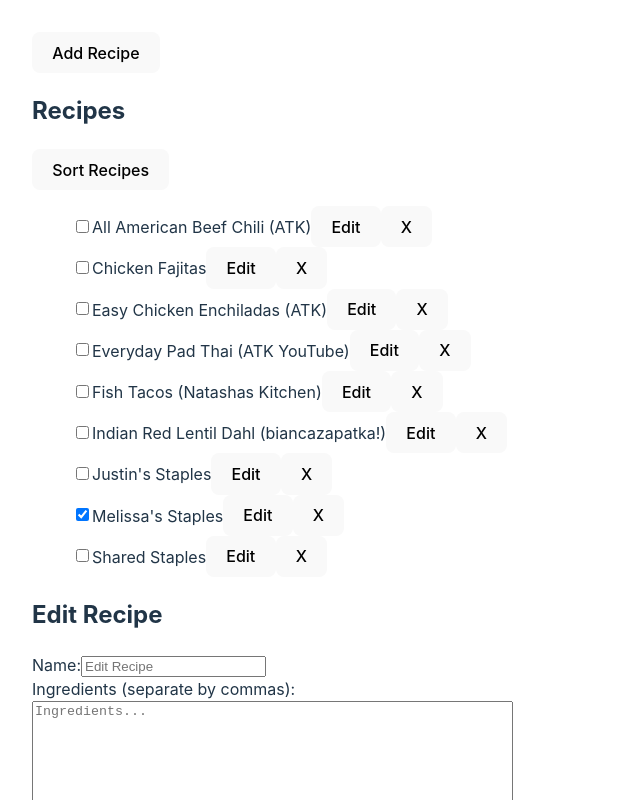
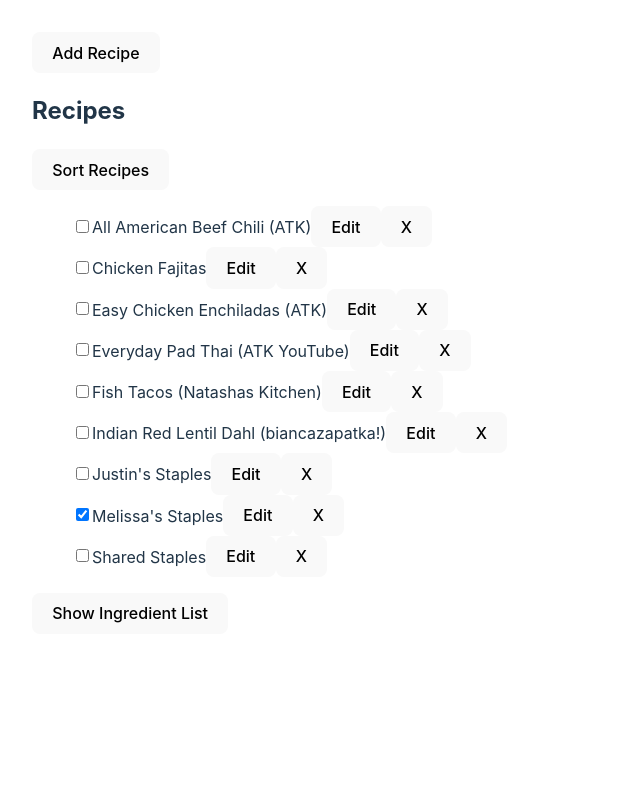
Before and after one commit to justinmcarlson/react-meal-plan-app, a React (Vite) app: page / in a window 1280 px wide. Shown: the top 800 px of the page, without its empty margins (0-640 px from the left). Built offline with nearby package versions, Linux system fonts and the light colour scheme.

Commit message:
Add Modals to EditRecipe, IngredientsList, NewRecipe. Add Copy to Clipboard to Ingredient List.

```diff
--- a/src/Container/App.jsx
+++ b/src/Container/App.jsx
@@ -65,6 +65,21 @@ export default function App() {
     } // Add the new recipe to the allRecipes state
     setAllRecipes((prevRecipes) => [newRecipe, ...prevRecipes]);
     setNewRecipe({});
+    closeModal("newRecipeDialog");
+  };
+
+  function closeModal(modalId) {
+    // console.log('closing modal');
+    const dialog = document.getElementById(modalId);
+    if(dialog) {
+      dialog.close();
+    }
+  };
+  function openModal(modalId) {
+    const dialog = document.getElementById(modalId);
+    if (dialog) {
+      dialog.showModal();
+    }
   };
 
   const handleCheckedChange = (recipeId, isChecked) => {
@@ -98,6 +113,7 @@ export default function App() {
       checked,
       imageURL,
     }));
+    openModal("editRecipeDialog");
   };
 
   const handleEditRecipeSubmit = (event) => {
@@ -120,6 +136,7 @@ export default function App() {
     // handleSortByName();
 
     setEditRecipe({}); // Clear the editRecipe state
+    closeModal("editRecipeDialog");
   };
 
   const handleDelete = (recipeIdToRemove) => {
@@ -134,6 +151,8 @@ export default function App() {
         handleNewRecipeSubmit={handleNewRecipeSubmit}
         handleNewRecipeChange={handleNewRecipeChange}
         newRecipe={newRecipe}
+        openModal={openModal}
+        closeModal={closeModal}
       />
 
       <RecipeList
@@ -145,12 +164,17 @@ export default function App() {
       />
 
       <EditRecipe
-      handleEditRecipeChange={handleEditRecipeChange}
-      handleEditRecipeSubmit={handleEditRecipeSubmit}
-      editRecipe={editRecipe}
+        handleEditRecipeChange={handleEditRecipeChange}
+        handleEditRecipeSubmit={handleEditRecipeSubmit}
+        editRecipe={editRecipe}
+        closeModal={closeModal}
       />
 
-      <IngredientsList allRecipes={allRecipes} />
+      <IngredientsList
+        allRecipes={allRecipes}
+        openModal={openModal}
+        closeModal={closeModal}
+      />
     </main>
   );
 }
--- a/src/Presentational/EditRecipe.jsx
+++ b/src/Presentational/EditRecipe.jsx
@@ -4,9 +4,11 @@ export default function EditRecipe({
   handleEditRecipeChange,
   handleEditRecipeSubmit,
   editRecipe,
+  closeModal
 }) {
   return (
     <>
+      <dialog id="editRecipeDialog">
       <form onSubmit={handleEditRecipeSubmit}>
         <h2>Edit Recipe</h2>
         <label htmlFor="name">Name:</label>
@@ -16,7 +18,7 @@ export default function EditRecipe({
           value={editRecipe.name || ''}
           onChange={handleEditRecipeChange}
           required
-        />
+          />
         <br />
         <label htmlFor="ingredients">Ingredients (separate by commas):</label>
         <br />
@@ -26,10 +28,12 @@ export default function EditRecipe({
           value={editRecipe.ingredients || ''}
           onChange={handleEditRecipeChange}
           required
-        />
+          />
         <br />
         <button type="submit">Save Recipe</button>
       </form>
+      <button id="closeEditRecipeDialog" onClick={() => closeModal("editRecipeDialog")} autoFocus>Close</button>
+      </dialog>
     </>
   );
 }
--- a/src/Presentational/IngredientsList.jsx
+++ b/src/Presentational/IngredientsList.jsx
@@ -1,9 +1,11 @@
 import React from 'react';
 
-export default function IngredientsList({ allRecipes }) {
+export default function IngredientsList({ allRecipes, openModal, closeModal }) {
   const checkedRecipes = allRecipes.filter((recipe) => recipe.checked);
+  const ingredientsList = checkedRecipes.map((recipe) => recipe.ingredients.join('\n'));
   return (
     <>
+      <dialog id="ingredientsListDialog">
       <h2>Ingredients List</h2>
       <ul>
         {checkedRecipes.map((recipe) => (
@@ -14,6 +16,10 @@ export default function IngredientsList({ allRecipes }) {
           </>
         ))}
       </ul>
+      <button onClick={() => closeModal('ingredientsListDialog')}>Close</button>
+      <button onClick={() => navigator.clipboard.writeText(ingredientsList) }>Copy to Clipboard</button>
+      </dialog>
+      <button onClick={() => openModal('ingredientsListDialog')}>Show Ingredient List</button>
     </>
   );
 }
--- a/src/Presentational/NewRecipe.jsx
+++ b/src/Presentational/NewRecipe.jsx
@@ -4,15 +4,9 @@ export default function NewRecipe({
   handleNewRecipeSubmit,
   handleNewRecipeChange,
   newRecipe,
+  openModal,
+  closeModal
 }) {
-  function closeModal() {
-    const dialog = document.getElementById("newRecipeDialog");
-    dialog.close();
-  }
-  function openModal() {
-    const dialog = document.getElementById("newRecipeDialog");
-    dialog.showModal();
-  }
   return (
     <>
       <dialog id="newRecipeDialog">
@@ -37,11 +31,11 @@ export default function NewRecipe({
             required
           />
           <br />
-          <button type="submit" >Add Recipe</button>
-          <button id="closeNewRecipeDialog" onClick={closeModal} autofocus>Close</button>
+          <button type="submit">Add Recipe</button>
         </form>
+        <button id="closeNewRecipeDialog" onClick={() => closeModal("newRecipeDialog")} autoFocus>Close</button>
       </dialog>
-      <button id="OpenNewRecipeDialog" onClick={openModal}>Add Recipe</button>
+      <button id="OpenNewRecipeDialog" onClick={() => openModal("newRecipeDialog")}>Add Recipe</button>
     </>
   );
 }
```
